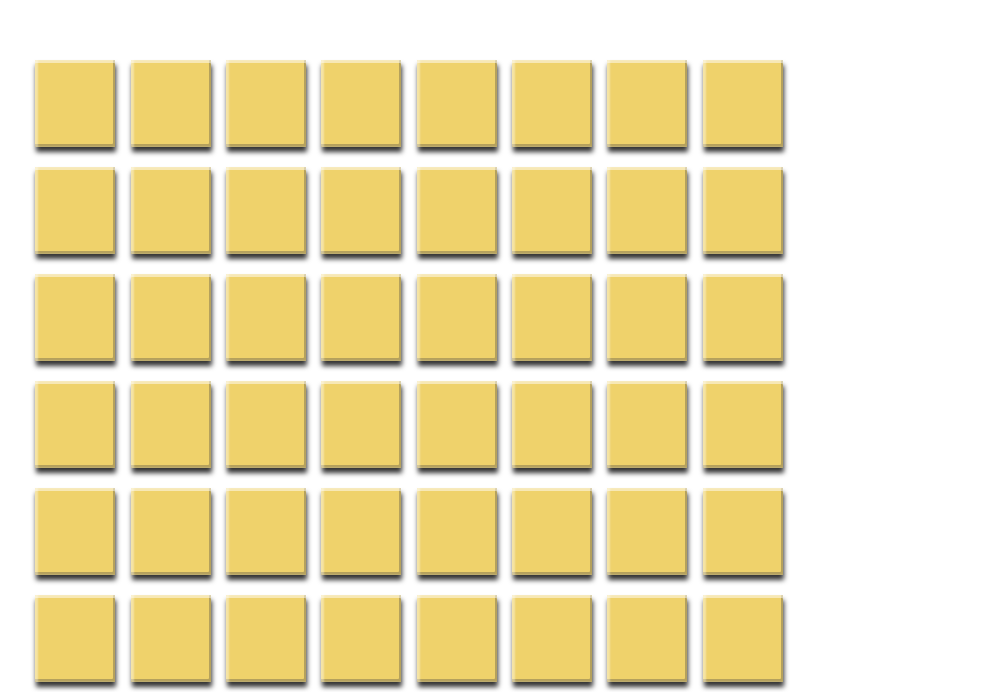
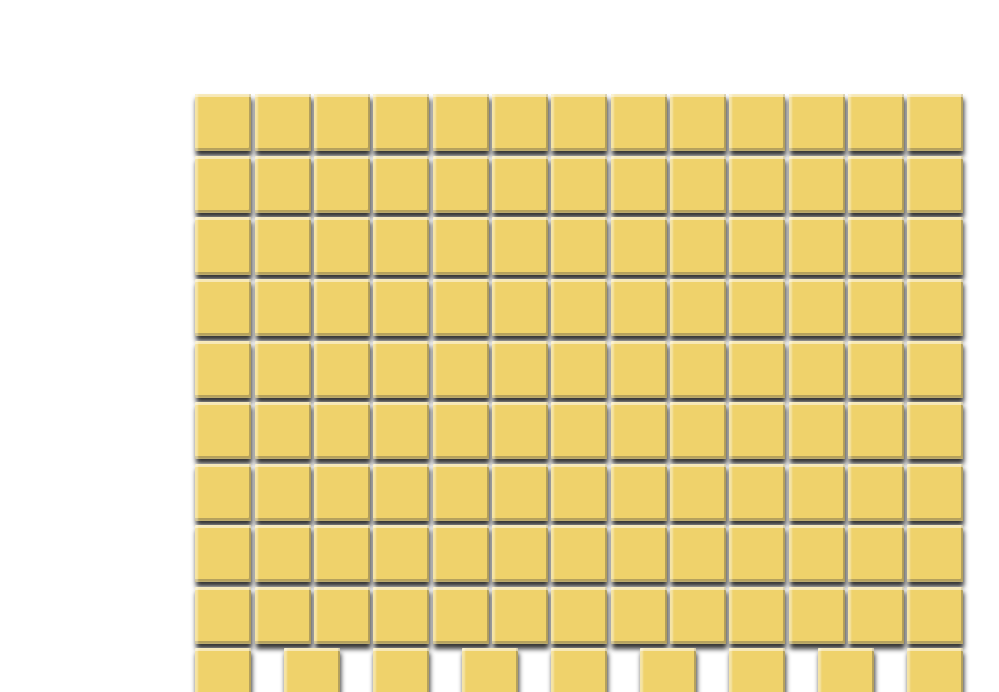
Before and after one commit to wesleyyee1996/snatchit, a React (Create React App) app in the folder src/react_app/: page / in a window 1280 px wide. Shown: the part 108-800 px from the top of the page, without its empty margins (231-1230 px from the left). Built offline with nearby package versions, Linux system fonts and the light colour scheme.

Commit message:
Update styling to add flexbox

```diff
--- a/src/react_app/src/components/GameBoard.js
+++ b/src/react_app/src/components/GameBoard.js
@@ -32,6 +32,8 @@ const tile_data = {
 }
 
 const GameBoard = () => {
+
+  function generateBoard() {
     var allTiles = [];
     for (var letter in tile_data) {
       for (let i=0; i <= tile_data[letter]; i++) {
@@ -41,11 +43,13 @@ const GameBoard = () => {
       }
     }
 
-  allTiles = allTiles.sort(() => Math.random() - 0.5);
+    return allTiles.sort(() => Math.random() - 0.5);
+  }
+
 
   return (
     <StyledGameBoard>
-      {allTiles}
+      {generateBoard().map((tile) => <div>{tile}</div>)}
     </StyledGameBoard>
   );
 }
--- a/src/react_app/src/components/Tile.js
+++ b/src/react_app/src/components/Tile.js
@@ -1,16 +1,22 @@
 import React, {useState} from 'react'
 import { StyledTile } from './styles/Tile.styled';
+import { StyledTileLetter } from './styles/TileLetter.styled';
 
-export default function Tile(props) {
+const Tile = (props) => {
   const [isFlipped, setIsFlipped] = useState(false);
 
   return (
     <StyledTile onClick={() => setIsFlipped(!isFlipped)}>
-      <p>
-        {isFlipped ?
-          (props.letter) : (' ')
-        }
-      </p>
+      {isFlipped && (
+          <StyledTileLetter>
+            {
+              props.letter
+            }
+          </StyledTileLetter>
+      )}
+
     </StyledTile>
   );
 }
+
+export default Tile;
--- a/src/react_app/src/components/styles/GameBoard.styled.js
+++ b/src/react_app/src/components/styles/GameBoard.styled.js
@@ -4,10 +4,12 @@ export const StyledGameBoard = styled.div`
   width: 100%;
   max-width: 60vw;
   max-height: 60vh;
-  margin: 0;
+  display: flex;
+  justify-content: space-between;
+  flex-wrap: wrap;
+  margin: 5vh;
   position: absolute;
   top: 50%;
-  left: 50%;
-  -ms-transform: translate(-50%, -50%);
+  left: 60%;
   transform: translate(-50%, -50%);
 `
--- a/src/react_app/src/components/styles/Tile.styled.js
+++ b/src/react_app/src/components/styles/Tile.styled.js
@@ -1,15 +1,17 @@
 import styled from 'styled-components';
 
 export const StyledTile = styled.div`
-  width: 10vmin;
-  height: 10vmin;
-  display: inline-block;
+  width: 7vmin;
+  height: 7vmin;
   background-color: #EFD26B;
+  display: flex;
+  justify-content: center;
+  align-items: center;
   border-radius: 1px;
   font-size: 3.3vmin;
   font-weight: 400;
-  margin: 1% 1%;
-  padding-top: 1%;
+  margin: 4% 4%;
+  padding-top: 2%;
   text-align: center;
   cursor: default;
   font-family: "Spinnaker", Arial, sans-serif;
--- /dev/null
+++ b/src/react_app/src/components/styles/TileLetter.styled.js
@@ -0,0 +1,11 @@
+import styled from 'styled-components';
+
+export const StyledTileLetter = styled.div`
+  width: 6vmin;
+  height: 6vmin;
+  font-size: 4.5vmin;
+  display: flex;
+  align-items: center;
+  justify-content: center;
+  cursor: pointer;
+`
```
Also changed, not shown: src/react_app/src/components/TextBox.js (added, +15 -0 lines). Lines whose indentation alone changed are shown as unchanged.
